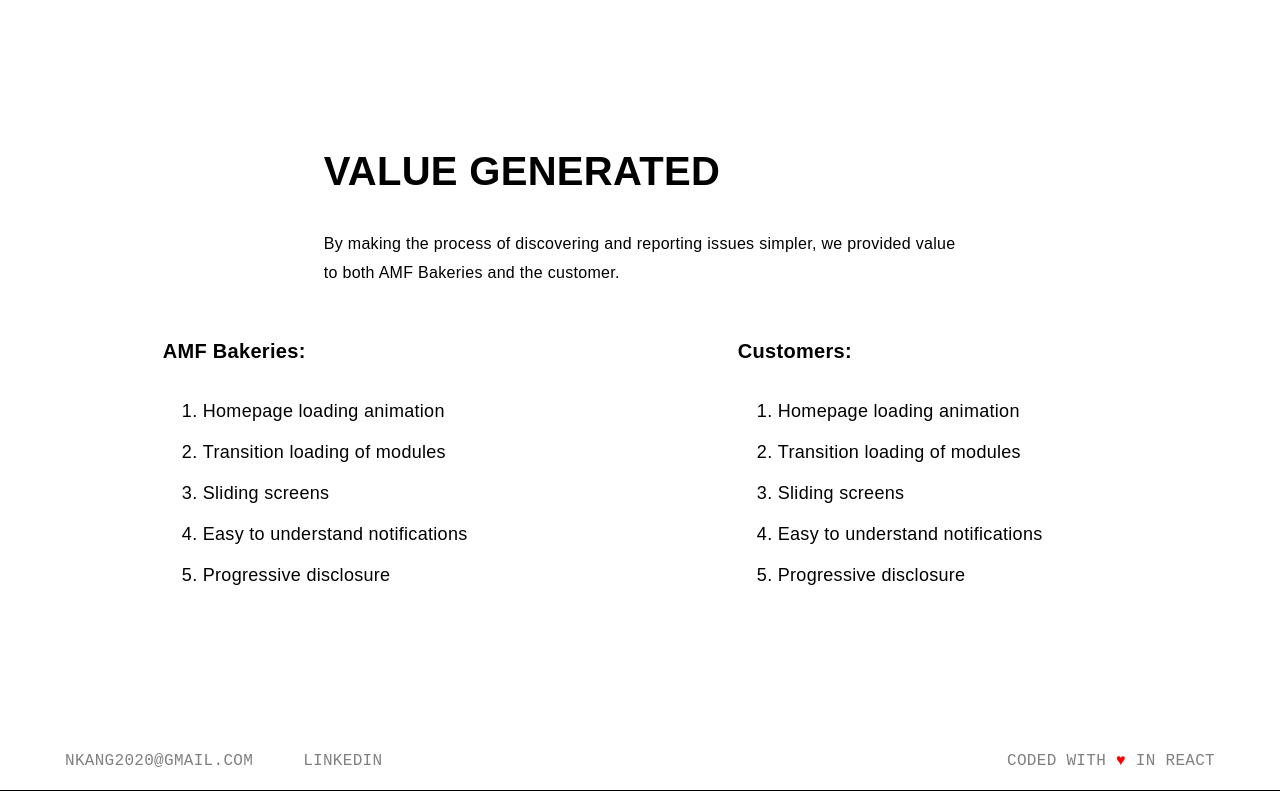
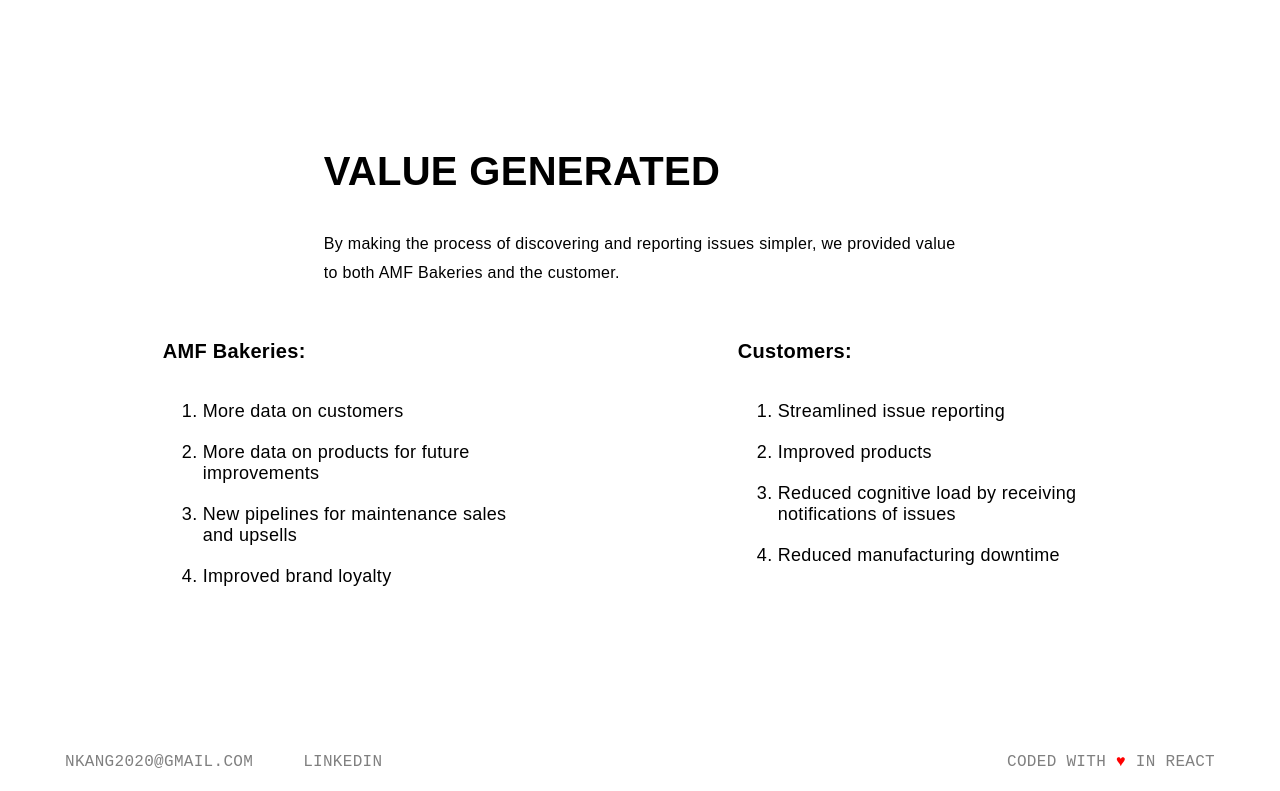
Before and after one commit to Nkang2020/pdesign-portfolio-1, a React (Create React App) app: page /amf in a window 1280 px wide. Shown: the part 11205-11996 px from the top of the page. Built offline with nearby package versions, Linux system fonts and the light colour scheme; a web font is replaced by a local one.

Commit message:
minor fixes

```diff
--- a/src/amf.js
+++ b/src/amf.js
@@ -120,21 +120,19 @@
                     <div className="amf-flex-in-2">
                       <span className="lh23 fsize20-2 sub-header">AMF Bakeries:</span>
                       <ol>
-                      <li className="microint">Homepage loading animation</li>
-                      <li className="microint">Transition loading of modules</li>
-                      <li className="microint">Sliding screens</li>
-                      <li className="microint">Easy to understand notifications</li>
-                      <li className="microint">Progressive disclosure</li>
+                      <li className="microint">More data on customers</li>
+                      <li className="microint">More data on products for future improvements</li>
+                      <li className="microint">New pipelines for maintenance sales and upsells</li>
+                      <li className="microint">Improved brand loyalty</li>
                       </ol>
                     </div>
                     <div className="amf-flex-in-2 amf-flex-in-2-push">
                       <span className="lh23 fsize20-2 sub-header">Customers:</span>
                       <ol>
-                      <li className="microint">Homepage loading animation</li>
-                      <li className="microint">Transition loading of modules</li>
-                      <li className="microint">Sliding screens</li>
-                      <li className="microint">Easy to understand notifications</li>
-                      <li className="microint">Progressive disclosure</li>
+                      <li className="microint">Streamlined issue reporting</li>
+                      <li className="microint">Improved products</li>
+                      <li className="microint">Reduced cognitive load by receiving notifications of issues</li>
+                      <li className="microint">Reduced manufacturing downtime</li>
                       </ol>
                     </div>
                   </div>
--- a/src/bloomberg.js
+++ b/src/bloomberg.js
@@ -43,7 +43,7 @@
       <div className="App-slang">
         <NavBar />
         <ProjectStart desc="IMPROVING BLOOMBERG’S MACHINE LEARNING MANAGEMENT WORKFLOW BY REDUCING COMPLEXITY" img={Img1}/>
-        <ProjectBoxes info={"Bloomberg + Carnegie Mellon Master's of Human Computer Interation Capstone project."} duration={"January 2020 - August 2020, Ongoing"} role={"Product Designer + Technical Lead"} team={"Neha Chopade - Research \n Chi Huang - Research \n Amy Lu - Design \n Danielle Shoshani - PM"}/>
+        <ProjectBoxes info={"Bloomberg + Carnegie Mellon Master's of Human Computer Interation Capstone project."} duration={"January 2020 - August 2020"} role={"Product Designer + Technical Lead"} team={"Neha Chopade - Research \n Chi Huang - Research \n Amy Lu - Design \n Danielle Shoshani - PM"}/>
         </div>
         <div className="yellow-div-2">
         <div className="slang-div-2-bloom">
```
Also changed, not shown: 1 other file (tests, documents, lock files or other folders).
